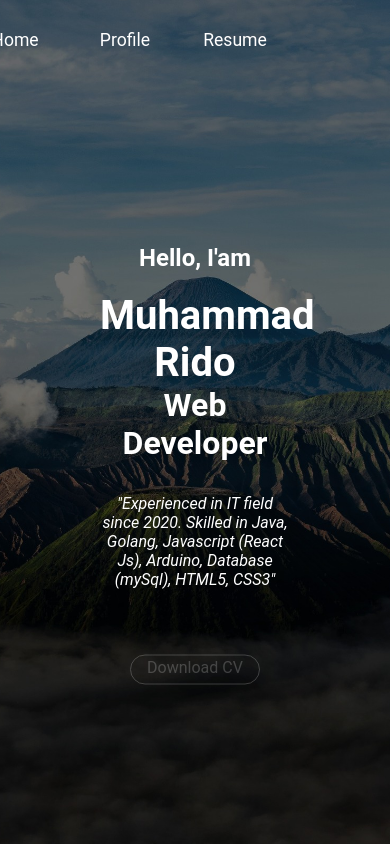
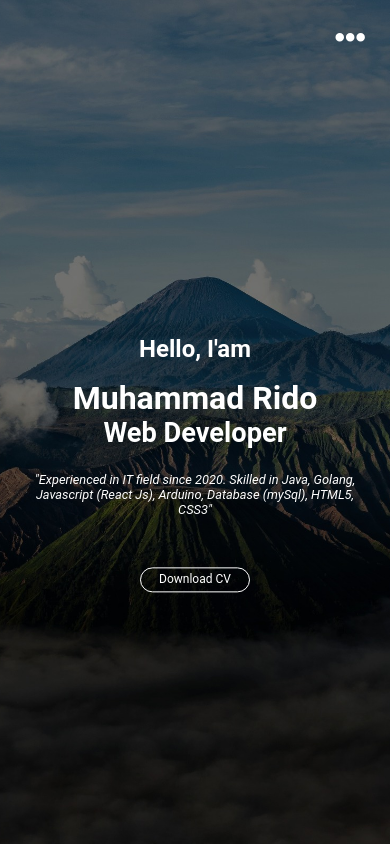
Before and after one commit to mrido10/mrido10.github.io, a React (Create React App) app: page / in a window 390 px wide. Built offline with nearby package versions, Linux system fonts and the light colour scheme.

Commit message:
make navbar and home pager responsive

```diff
--- a/src/components/navbar.css
+++ b/src/components/navbar.css
@@ -39,3 +39,59 @@
     background-color: rgba(255, 255, 255, 0.7);
     color: #333;
 }
+
+#navbarBox .togle {
+    position: absolute;
+    width: 40px;
+    height: 40px;
+    padding: 1px;
+    box-sizing: border-box;
+    border-radius: 20px;
+    top: 20px;
+    right: 20px;
+    cursor: pointer;
+    color: rgba(255, 255, 255, 0.8);
+    font-size: 1.9em;
+    text-align: center;
+    z-index: 10;
+    display: none;
+}
+
+#navbarBox .togle:hover {
+    transition: 0.5s;
+    outline: none !important;
+}
+#navbarBox .togle:focus {
+    outline: none !important;
+}
+#navbarBox .togle svg {
+    color: #fff;
+}
+
+/* make responsive navbar */
+@media screen and (max-width: 600px) {
+    #navbarBox {
+        width: 200px;
+        height: 100vh;
+        padding: 0;
+        right: 0;
+    }
+    #itemBoxNavbar {
+        display: none;
+        flex-direction: column;
+        width: 100%;
+        height: 100vh;
+        justify-content: center;
+        background-color: #21252B;
+    }
+    #itemBoxNavbar.active {
+        display: flex;
+    }
+    #itemBoxNavbar .item {
+        width: 150px;
+        margin: 15px 0;
+    }
+    #navbarBox .togle {
+        display: block;
+    }
+}
--- a/src/components/navbar.js
+++ b/src/components/navbar.js
@@ -1,3 +1,5 @@
+import { faEllipsisH } from '@fortawesome/free-solid-svg-icons'
+import { FontAwesomeIcon } from '@fortawesome/react-fontawesome'
 import React, { Component } from 'react'
 import {Link} from 'react-router-dom'
 
@@ -12,7 +14,7 @@ class Navbar extends Component {
         ]
     }
 
-    NavbarItem = (value) => {
+    navbarItem = (value) => {
         let linkTo = '/' + value.toLowerCase();
         if (linkTo === '/home') linkTo = ''
         return(
@@ -22,15 +24,32 @@ class Navbar extends Component {
         )
     }
 
+    handleActiveNavbarTogle = () => {
+        let togle = document.getElementById('togle')
+        let navbarBox = document.getElementById('itemBoxNavbar')
+        if (!navbarBox.className.includes('active')) {
+            navbarBox.className += ' active'
+        } else {
+            navbarBox.className = 'itemBoxNavbar'
+        }
+
+
+
+    }
+
     render() {
         return(
             <div id='navbarBox'>
-                <div id='itemBoxNavbar'>
-                {
-                    this.state.navbar.map((val) => {
-                        return this.NavbarItem(val)
-                    })
-                }
+                <div className='togle' id='togle' onClick={this.handleActiveNavbarTogle}>
+                    <FontAwesomeIcon icon={faEllipsisH} />
+                </div>
+                <div id='itemBoxNavbar' className='itemBoxNavbar'>
+
+                    {
+                        this.state.navbar.map((val) => {
+                            return this.navbarItem(val)
+                        })
+                    }
                 </div>
             </div>
         )
--- a/src/pages/home/home.css
+++ b/src/pages/home/home.css
@@ -57,5 +57,68 @@ a {
 /* disabled download button */
 #boxContent a {
     pointer-events: none;
-    opacity: 0.2;
+    /* opacity: 0.2; */
 }
+
+/* make responsive */
+@media screen and (max-width: 750px) {
+    #boxContent {
+        padding: 100px 75px;
+    }
+    h1 {
+        font-size: 2em;
+        margin-top: 0.5em;
+    }
+    h2 {font-size: 1.7em;}
+    h3 {font-size: 1.5em;}
+    p {
+        font-style: italic;
+        font-size: 0.8em;
+        padding: 0.8em 0;
+        box-sizing: border-box;
+        margin-bottom: 40px;
+    }
+    .download {
+        width: 110px;
+        height: 25px;
+        padding: 4px;
+        font-size: 0.75em;
+    }
+}
+
+@media screen and (max-width: 500px) {
+    #boxContent {
+        padding: 100px 40px;
+    }
+}
+
+@media screen and (max-width: 400px) {
+    #boxContent {
+        padding: 100px 30px;
+    }
+}
+
+@media screen and (max-width: 350px) {
+    #boxContent {
+        padding: 100px 20px;
+    }
+    h1 {
+        font-size: 1.7em;
+        margin-top: 0.5em;
+    }
+    h2 {font-size: 1.3em;}
+    h3 {font-size: 1.1em;}
+    p {
+        font-style: italic;
+        font-size: 0.8em;
+        padding: 0.8em 0;
+        box-sizing: border-box;
+        margin-bottom: 20px;
+    }
+    .download {
+        width: 90px;
+        height: 20px;
+        padding: 1px;
+        font-size: 0.7em;
+    }
+}
--- a/src/pages/profile/profile.css
+++ b/src/pages/profile/profile.css
@@ -29,6 +29,12 @@ svg {color: #1F6FEB;}
     background-color: #1a1d22;
 }
 
+/* make responsive navbar */
+@media screen and (max-width: 600px) {
+    #container2 #navbarBox {
+        background-color: transparent;
+    }
+}
 #container2 #aboutMe, #container2 #education {
     width: 100%;
     height: 100vh;
```
